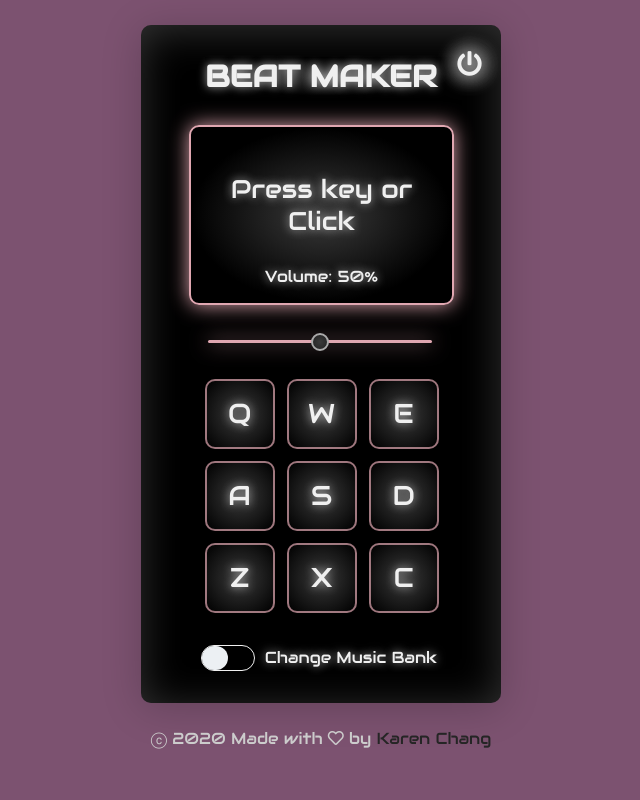
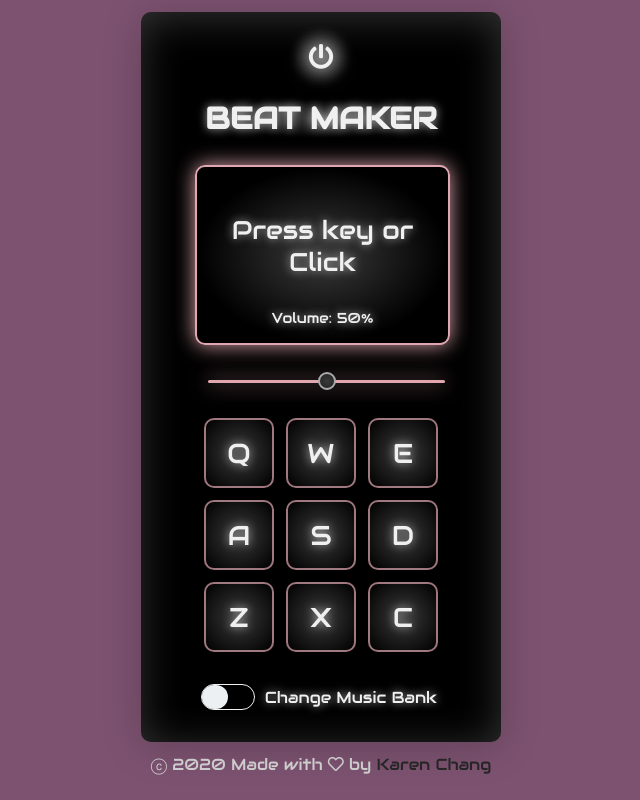
Before and after one commit to karen-developer/react-drum-machine, a React (Create React App) app: page / in a window 1280 px wide. Shown: the whole page, without its empty margins (319-959 px from the left). Built offline with nearby package versions, Linux system fonts and the light colour scheme.

Commit message:
update css

```diff
--- a/src/App.css
+++ b/src/App.css
@@ -25,7 +25,6 @@ body {
   width: 360px;
   padding: 2rem;
   display: grid;
-  grid-template-columns: 95% auto;
   margin: auto;
   border-radius: 10px;
   box-shadow: 0 5px 40px rgba(0, 0, 0, 0.2), 0 5px 40px rgba(255, 255, 255, 0.2) inset;
@@ -43,7 +42,6 @@ body {
   grid-template-columns: repeat(3, 1fr);
   grid-template-rows: repeat(3, 1fr);
   grid-gap: 12px;
-  margin-left: 1rem;
 }
 .App .dashboard-container .drum-container .drumbtn-container .drum-pad.btn {
   color: rgba(224, 167, 177, 0);
@@ -77,9 +75,8 @@ body {
 .App .dashboard-container .control-container h1 {
   margin: 0;
   padding: 0;
-  margin: 0 0 1.8rem 2rem;
+  margin: 1.7rem;
   text-transform: uppercase;
-  text-align: left;
   font-size: 1.9rem;
   background: radial-gradient(ellipse at center, #3a3a3a 0%, #000000 70%);
 }
@@ -92,7 +89,7 @@ body {
   border: 2px solid #E0A7B1;
   border-radius: 10px;
   background: radial-gradient(ellipse at center, #3a3a3a 0%, #000000 70%);
-  margin-left: 1rem;
+  margin: 0 1.2rem 0 1.4rem;
 }
 .App .dashboard-container .control-container .screen-wrapper .screen,
 .App .dashboard-container .control-container .screen-wrapper .volume {
@@ -100,7 +97,7 @@ body {
 }
 .App .dashboard-container .control-container .screen-wrapper .volume {
   text-align: center;
-  font-size: 1rem;
+  font-size: 0.9rem;
 }
 .App .dashboard-container .control-container .volume-wrapper,
 .App .dashboard-container .control-container .bank-wrapper {
@@ -113,7 +110,7 @@ body {
   height: 3px;
   background: #E0A7B1;
   outline: none;
-  margin: 2.2rem 0 2.2rem 0.8rem;
+  margin: 2.2rem;
 }
 .App .dashboard-container .control-container .volume-slider::-webkit-slider-thumb {
   width: 80%;
@@ -128,7 +125,7 @@ body {
 .App .dashboard-container .control-container .bank-wrapper {
   justify-self: flex-end;
   display: flex;
-  margin: 2rem 0 0 1rem;
+  margin: 2rem 1rem 0;
 }
 .App .dashboard-container .control-container .bank-wrapper .toggle-text {
   display: inline-flex;
@@ -185,8 +182,6 @@ body {
 .fa-power-off {
   padding: 0;
   text-shadow: 2px 2px 20px #aaa, -2px -2px 20px #aaa, -2px 2px 20px #aaa, 2px -2px 20px #aaa;
-  margin-right: -1rem;
-  margin-top: -2rem;
   font-size: 25px;
 }
 
--- a/src/App.js
+++ b/src/App.js
@@ -294,6 +294,18 @@ class App extends React.Component {
         <div className="dashboard-container" style={this.getTextStyle()}>
 
           <div id="display" className="control-container">
+          <div className="power-wrapper">
+              <input
+                id="power"
+                type="checkbox"
+                className="checkBox"
+                onChange={this.togglePower}
+              />
+              <label className="powerLabel" htmlFor="power">
+                <i className="fas fa-power-off fa-2x" />
+              </label>
+            </div>
+
             <h1>Beat maker</h1>
             <div className="screen-wrapper" style={this.getBorderStyle()}>
               <div className="screen">{this.state.display}</div>
@@ -340,17 +352,6 @@ class App extends React.Component {
 
           </div>
 
-          <div className="power-wrapper">
-              <input
-                id="power"
-                type="checkbox"
-                className="checkBox"
-                onChange={this.togglePower}
-              />
-              <label className="powerLabel" htmlFor="power">
-                <i className="fas fa-power-off fa-2x" />
-              </label>
-            </div>
           </div>
 
           <div className="footer">
--- a/src/App.scss
+++ b/src/App.scss
@@ -33,7 +33,6 @@ body {
     width: 360px;
     padding: 2rem;
     display: grid;
-    grid-template-columns: 95% auto;
     margin: auto;
     border-radius: 10px;
     box-shadow: 0 5px 40px rgba(0, 0, 0, 0.2),
@@ -52,7 +51,6 @@ body {
         grid-template-columns: repeat(3, 1fr);
         grid-template-rows: repeat(3, 1fr);
         grid-gap: 12px;
-        margin-left: 1rem;
 
         .drum-pad {
           &.btn {
@@ -90,9 +88,8 @@ body {
       h1 {
         margin: 0;
         padding: 0;
-        margin: 0 0 1.8rem 2rem;
+        margin: 1.7rem;
         text-transform: uppercase;
-        text-align: left;
         font-size: 1.9rem;
         background: $bg-light;
       }
@@ -106,7 +103,7 @@ body {
         border: 2px solid $light-color;
         border-radius: 10px;
         background: $bg-light;
-        margin-left: 1rem;
+        margin: 0 1.2rem 0 1.4rem;
 
         .screen,
         .volume {
@@ -115,7 +112,7 @@ body {
 
         .volume {
           text-align: center;
-          font-size: 1rem;
+          font-size: 0.9rem;
         }
       }
       .volume-wrapper,
@@ -130,7 +127,7 @@ body {
         height: 3px;
         background: #E0A7B1;
         outline: none;
-        margin: 2.2rem 0 2.2rem 0.8rem;
+        margin: 2.2rem;
       }
 
       .volume-slider::-webkit-slider-thumb {
@@ -147,7 +144,7 @@ body {
       .bank-wrapper {
         justify-self: flex-end;
         display: flex;
-        margin: 2rem 0 0 1rem;
+        margin: 2rem 1rem 0;
 
         .toggle-text {
           display: inline-flex;
@@ -215,8 +212,6 @@ body {
 .fa-power-off {
   padding: 0;
   text-shadow: $icon-light;
-  margin-right: -1rem;
-  margin-top: -2rem;
   font-size: 25px;
 }
 
```
Also changed, not shown: 1 other file (tests, documents, lock files or other folders).
